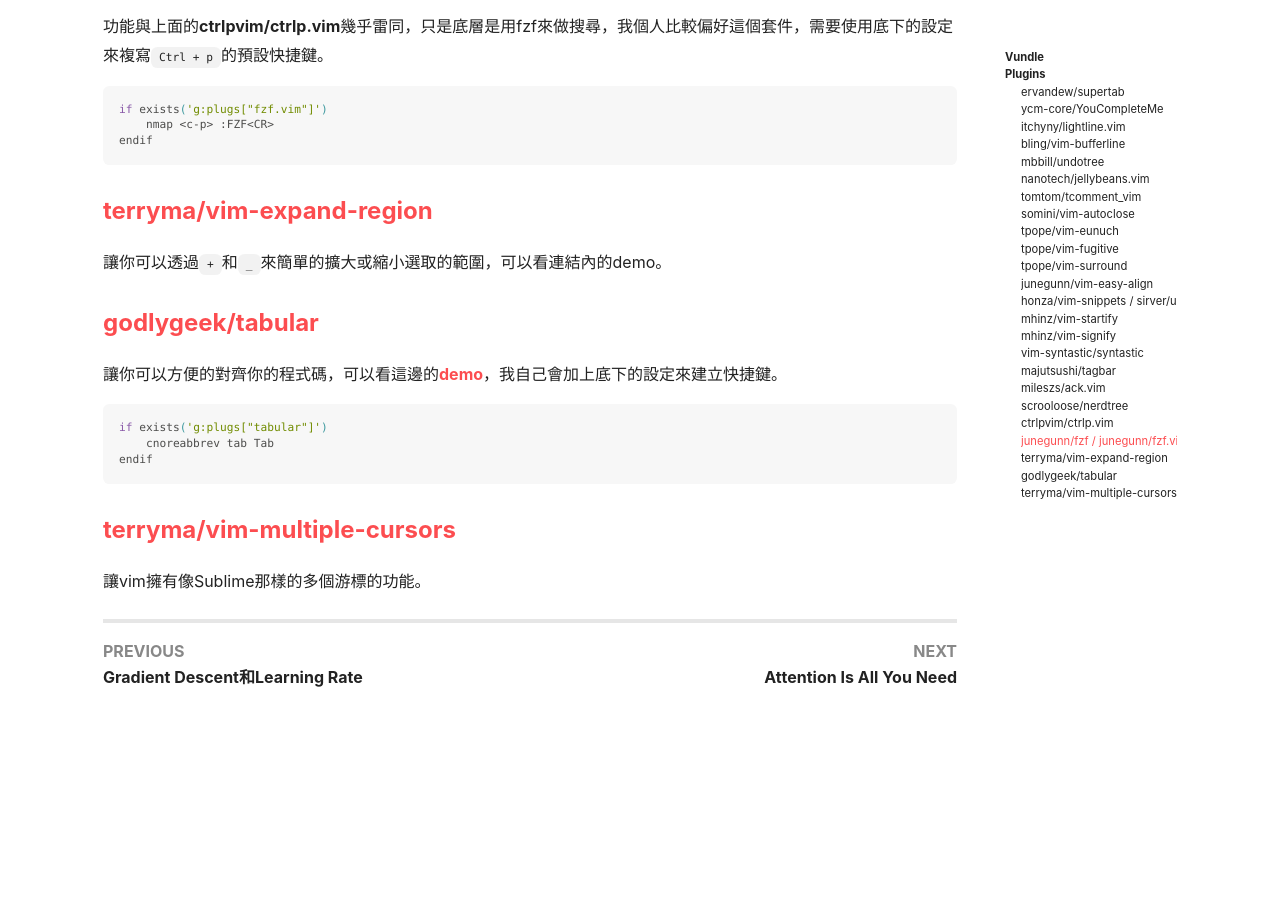
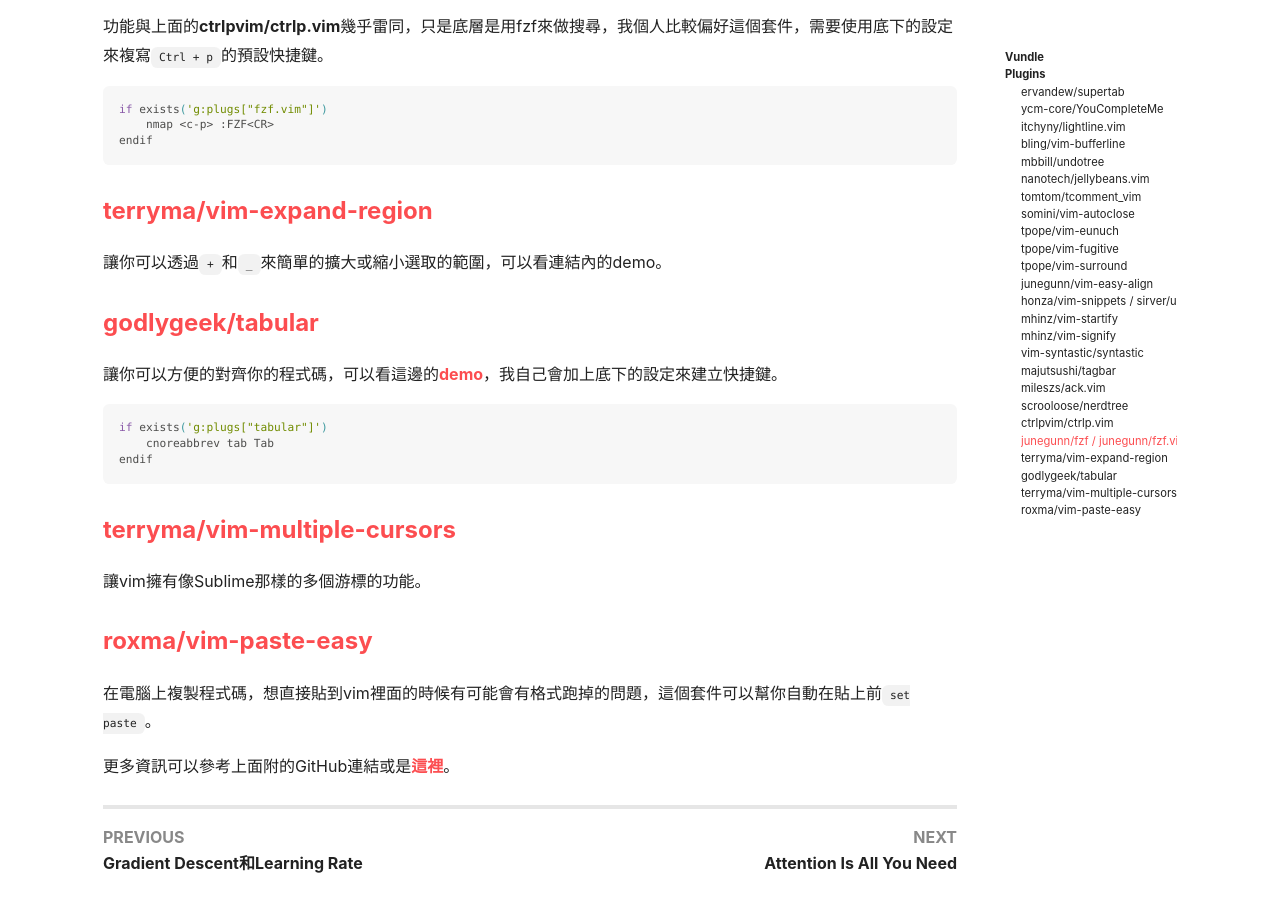
Before and after one commit to wjohn1483/wjohn1483.github.io, a Jekyll site: the page built from _posts/2020-03-09-vim-plugins/2020-03-09-vim-plugins.md, in a window 1280 px wide and 900 px high, scrolled down 3923 px. Built offline with Jekyll 4.4.1, drawn with Linux system fonts in a browser that asks for light colours; nearby versions of some CDN libraries; before the commit the page ends 4638 px from its top, so only the background shows below that.

Commit message:
Add plugin vim-paste-easy

```diff
--- a/_posts/2020-03-09-vim-plugins/2020-03-09-vim-plugins.md
+++ b/_posts/2020-03-09-vim-plugins/2020-03-09-vim-plugins.md
@@ -175,3 +175,9 @@ endif
 ### [terryma/vim-multiple-cursors](https://github.com/terryma/vim-multiple-cursors)
 
 讓vim擁有像Sublime那樣的多個游標的功能。
+
+### [roxma/vim-paste-easy](https://github.com/roxma/vim-paste-easy)
+
+在電腦上複製程式碼，想直接貼到vim裡面的時候有可能會有格式跑掉的問題，這個套件可以幫你自動在貼上前`set paste`。
+
+更多資訊可以參考上面附的GitHub連結或是[這裡](https://vimawesome.com/plugin/vim-paste-easy)。
```
